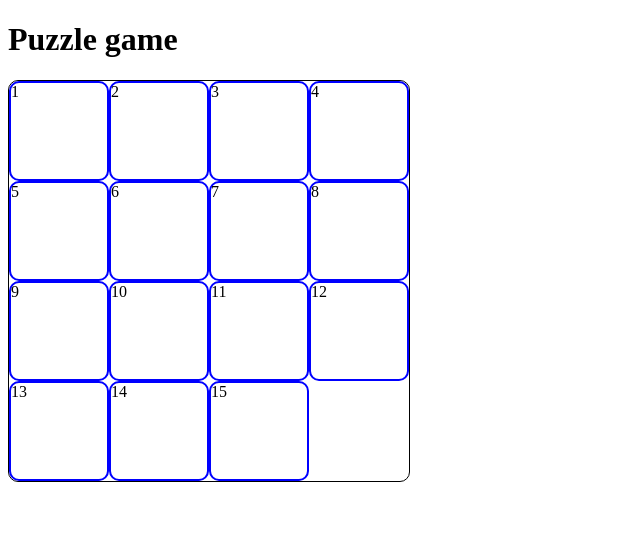
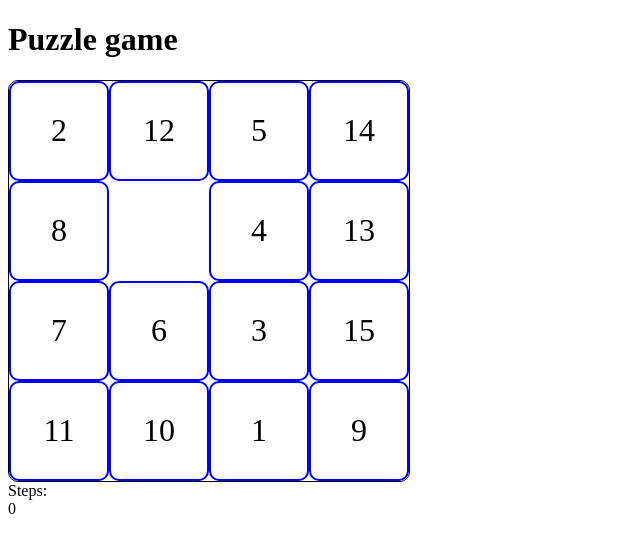
Before and after one commit to lis412/RS-JS2020Q3, a website built with webpack: page gem-puzzle/index.html in a window 1280 px wide. Shown: the whole page, without its empty margins (0-640 px from the left). Built offline with nearby package versions, Linux system fonts and the light colour scheme.

Commit message:
feat: implement random start

```diff
--- a/gem-puzzle/src/js/Cell.js
+++ b/gem-puzzle/src/js/Cell.js
@@ -1,14 +1,49 @@
+import { CELL_SIZE } from './Const';
+
 export default class Cell {
   constructor(num, col, row) {
     this.num = num;
     this.col = col;
     this.row = row;
+
+    this.generateDiv();
   }
 
-  generateCell() {
+  generateDiv() {
     const cell = document.createElement('div');
     cell.classList.add('cell');
     cell.innerHTML = this.num;
+    this.div = cell;
+
+    this.updatePosition();
+
     return cell;
   }
+
+  updatePosition() {
+    this.div.style.left = `${this.col * CELL_SIZE}px`;
+    this.div.style.top = `${this.row * CELL_SIZE}px`;
+  }
+
+  swapWithEmpty(emptyCell, callback) {
+    if (!this.canMove(emptyCell)) return;
+
+    [this.col, this.row,
+      emptyCell.col, emptyCell.row] = [
+      emptyCell.col, emptyCell.row,
+      this.col, this.row];
+
+    this.updatePosition();
+
+    if (callback) callback();
+  }
+
+  canMove(emptyCell) {
+    return Math.abs(emptyCell.col - this.col)
+      + Math.abs(emptyCell.row - this.row) === 1;
+  }
+
+  isSolved(size) {
+    return (this.col + this.row * size) + 1 === this.num;
+  }
 }
--- a/gem-puzzle/src/js/GameField.js
+++ b/gem-puzzle/src/js/GameField.js
@@ -1,28 +1,84 @@
 import Cell from './Cell';
-import { CELL_SIZE } from './Const';
+// import { CELL_SIZE } from './Const';
 import create from './utils/create';
+import isPuzzleSolvable from './utils/isPuzzleSolvable';
+import shuffle from './utils/shuffle';
 
 const main = create('main', '', [create('h1', 'title', 'Puzzle game')]);
 
 export default class GameField {
-  // constructor() {
-  //   // super();
-  // }
+  constructor() {
+    this.emptyCell = {
+      col: 0,
+      row: 0,
+    };
+    this.stepCount = 0;
+  }
 
   init(size) {
+    this.cells = [];
     this.size = size;
+    // create markdown
     this.field = create('div', 'field', null, main);
+    this.stepField = create('div', 'step', `${this.stepCount}`);
 
-    for (let i = 0; i < size * size - 1; i++) {
+    create('div', 'score', [
+      create('span', '', 'Steps: '),
+      this.stepField,
+    ], main);
+
+    const numbers = this.generateNumbers();
+
+    for (let i = 0; i < numbers.length; i++) {
       const col = i % size;
       const row = (i - col) / size;
-      const cell = new Cell(i + 1, col, row).generateCell();
+      if (numbers[i] === 0) {
+        // init empty cell
+        this.emptyCell.col = col;
+        this.emptyCell.row = row;
+      } else {
+        const cell = new Cell(numbers[i], col, row);
 
-      cell.style.left = `${col * CELL_SIZE}px`;
-      cell.style.top = `${row * CELL_SIZE}px`;
+        this.cells.push(cell);
 
-      this.field.appendChild(cell);
+        cell.div.addEventListener('click', () => {
+          cell.swapWithEmpty(this.emptyCell, () => {
+            this.stepCount += 1;
+            this.stepField.innerHTML = `${this.stepCount}`;
+
+            if (this.checkWin()) {
+              setTimeout(this.showResults, 500);
+              // this.showResults();
+            }
+          });
+        });
+
+        this.field.appendChild(cell.div);
+      }
     }
+    // add to document
     document.body.prepend(main);
   }
+
+  checkWin() {
+    return this.cells.reduce((result, cell) => result && cell.isSolved(this.size), true);
+  }
+
+  showResults() {
+    console.log(`Ура! Вы решили головоломку за #:## и ${this.stepCount} ходов`);
+  }
+
+  generateNumbers() {
+    const numbers = [];
+    for (let i = 0; i < this.size * this.size; i++) {
+      numbers.push(i);
+    }
+    shuffle(numbers);
+    if (!isPuzzleSolvable(numbers)) {
+      let i = 0;
+      if (numbers[i] === 0 || numbers[i + 1] === 0) i = this.size * this.size - 2;
+      [numbers[i], numbers[i + 1]] = [numbers[i + 1], numbers[i]];
+    }
+    return numbers;
+  }
 }
--- /dev/null
+++ b/gem-puzzle/src/js/utils/isPuzzleSolvable.js
@@ -0,0 +1,11 @@
+export default function isPuzzleSolvable(numbers) {
+  let kDisorder = 0;
+  for (let i = 1, len = numbers.length - 1; i < len; i++) {
+    for (let j = i - 1; j >= 0; j--) {
+      if (numbers[j] > numbers[i]) {
+        kDisorder += 1;
+      }
+    }
+  }
+  return !(kDisorder % 2);
+}
--- /dev/null
+++ b/gem-puzzle/src/js/utils/shuffle.js
@@ -0,0 +1,8 @@
+export default function shuffle(array) {
+  const res = array; // [...array];
+  for (let i = res.length - 1; i > 0; i--) {
+    const j = Math.floor(Math.random() * (i + 1));
+    [res[i], res[j]] = [res[j], res[i]];
+  }
+  return res;
+}
--- a/gem-puzzle/src/sass/style.scss
+++ b/gem-puzzle/src/sass/style.scss
@@ -7,10 +7,21 @@
 }
 
 .cell {
+  box-sizing: border-box;
   width: 100px;
   height: 100px;
+  position: absolute;
+
   border: 2px solid blue;
   border-radius: 10px;
-  box-sizing: border-box;
-  position: absolute;
+
+  font-size: 2rem;
+
+  display: flex;
+  align-items: center;
+  justify-content: center;
+
+  cursor: pointer;
+
+  transition: all 0.3s ease-in;
 }
```
Also changed, not shown: gem-puzzle/.eslintrc.js.
